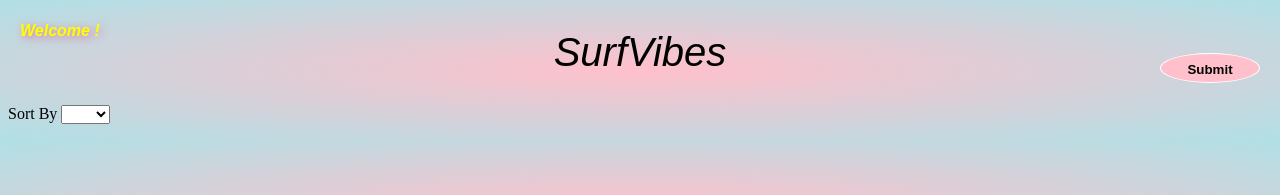
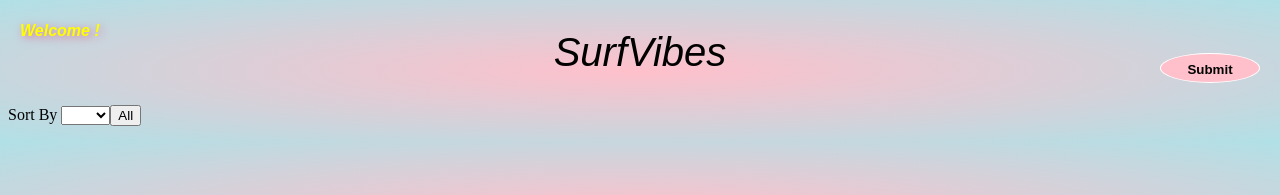
Before and after one commit to zhangbq5858/cerulean, a React (Create React App) app in the folder client/: page / in a window 1280 px wide. Shown: the top 195 px of the page. Built offline with nearby package versions, Linux system fonts and the light colour scheme; no server answers; a web font is replaced by a local one.

Commit message:
finish filter

```diff
--- a/client/src/App.js
+++ b/client/src/App.js
@@ -4,7 +4,7 @@ import './App.css';
 import Content from './components/Content';
 import UserID from './components/UserID';
 import Editor from './components/Editor';
-import SortBy from './components/SortBy';
+import FilterAndSortBy from './components/FilterAndSortBy';
 
 const fetchFunc = require('./FetchFunc');
 const debug = true;
@@ -27,12 +27,18 @@ class App extends Component { // 三部分 一部分 submit，一部分 过滤
 		this.convertMapToArray = this.convertMapToArray.bind(this);
     	this.toggleEditorDisplay = this.toggleEditorDisplay.bind(this);
     	this.save = this.save.bind(this);
-    	this.changeSortFunc = this.changeSortFunc.bind(this);
+			this.changeSortFunc = this.changeSortFunc.bind(this);
+			this.changeFilterFunc = this.changeFilterFunc.bind(this);
+	}
+
+	changeFilterFunc(e){
+		this.setState({ filter: e.target.innerHTML === "All" ? null : e.target.innerHTML});
 	}
 
 	changeSortFunc(e){
 		this.setState({ sort: e.target.value });
 	}
+
 
 	sortByVote (res){
 		res.sort((a,b) => {
@@ -121,7 +127,8 @@ class App extends Component { // 三部分 一部分 submit，一部分 过滤
 		let res = [];
 		//console.log("convert map to array part, checkout data -> ", this.state.filter);
 		for(let key in this.state.linksMap){
-			if(this.state.filter === null || this.state.linksMap[key].tag.includes(this.state.filter))
+			//if(this.state.filter !== null) console.log(this.state.linksMap[key].tags,"?????",this.state.filter);
+			if(this.state.filter === null || this.state.linksMap[key].tags.includes(this.state.filter))
 				res.push(this.state.linksMap[key]);
 		}
 		if(this.state.sort === "vote"){
@@ -196,7 +203,11 @@ class App extends Component { // 三部分 一部分 submit，一部分 过滤
           handleSubmit={this.save}
           currentLink={this.state.currentLink}
         />
-        <SortBy changeSortFunc={this.changeSortFunc}/>
+        <FilterAndSortBy
+					changeSortFunc={this.changeSortFunc}
+					changeFilterFunc={this.changeFilterFunc}
+					tagPool={this.state.tagPool}
+				/>
         <Content
         	linksToDisplay={this.convertMapToArray()}
 					buttonClickFunc={this.buttonClickFunc}
--- /dev/null
+++ b/client/src/components/Filter.jsx
@@ -0,0 +1,10 @@
+import React from 'react';
+
+const Filter = ({ changeFilterFunc, text }) => {
+	return (
+        <span>
+			<button key={text} className= "filter" onClick={changeFilterFunc}>{text}</button>
+        </span>
+	);
+};
+export default Filter;
--- /dev/null
+++ b/client/src/components/FilterAndSortBy.jsx
@@ -0,0 +1,32 @@
+import React from 'react';
+
+
+import SortBy from './SortBy';
+import Filter from './Filter';
+const FilterAndSortBy = ({ changeSortFunc , changeFilterFunc, tagPool}) => {
+
+
+    const generateFilters = () => {
+        if(tagPool === null) return [];
+        let content = [];
+        for(let tag of tagPool){
+          content.push( <Filter
+            changeFilterFunc={changeFilterFunc}
+            text={tag}
+            />);
+        }
+        content.push( <Filter
+            changeFilterFunc={changeFilterFunc}
+            text={"All"}
+            />)
+        return content;
+      }
+
+	return (
+		<div className="filter-sortBy">
+			<SortBy changeSortFunc={changeSortFunc} />
+            {generateFilters()}
+		</div>
+	);
+};
+export default FilterAndSortBy;
--- a/client/src/components/SortBy.jsx
+++ b/client/src/components/SortBy.jsx
@@ -2,14 +2,14 @@ import React from 'react';
 
 const SortBy = ({ changeSortFunc }) => {
 	return (
-		<div className="sort-dropdown">
+		<span>
 			<label>Sort By </label>
 			<select onChange={changeSortFunc}>
 			    <option value="" ></option>
 				<option value="vote">Vote</option>
 				<option value="title">Title</option>
 			</select>
-		</div>
+		</span>
 	);
 };
 export default SortBy;
```
Also changed, not shown: client/src/components/Input.jsx (added), 1 other file (tests, documents, lock files or other folders).
